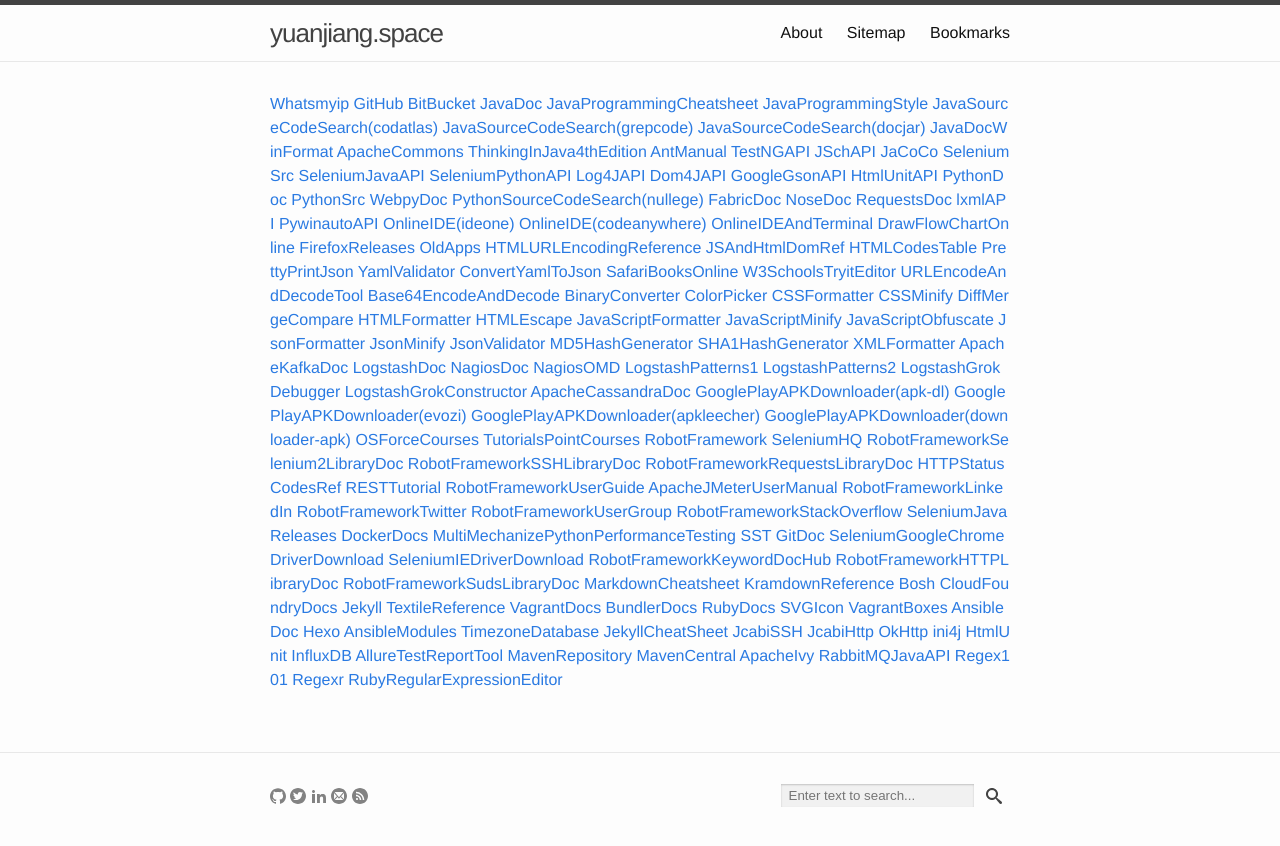
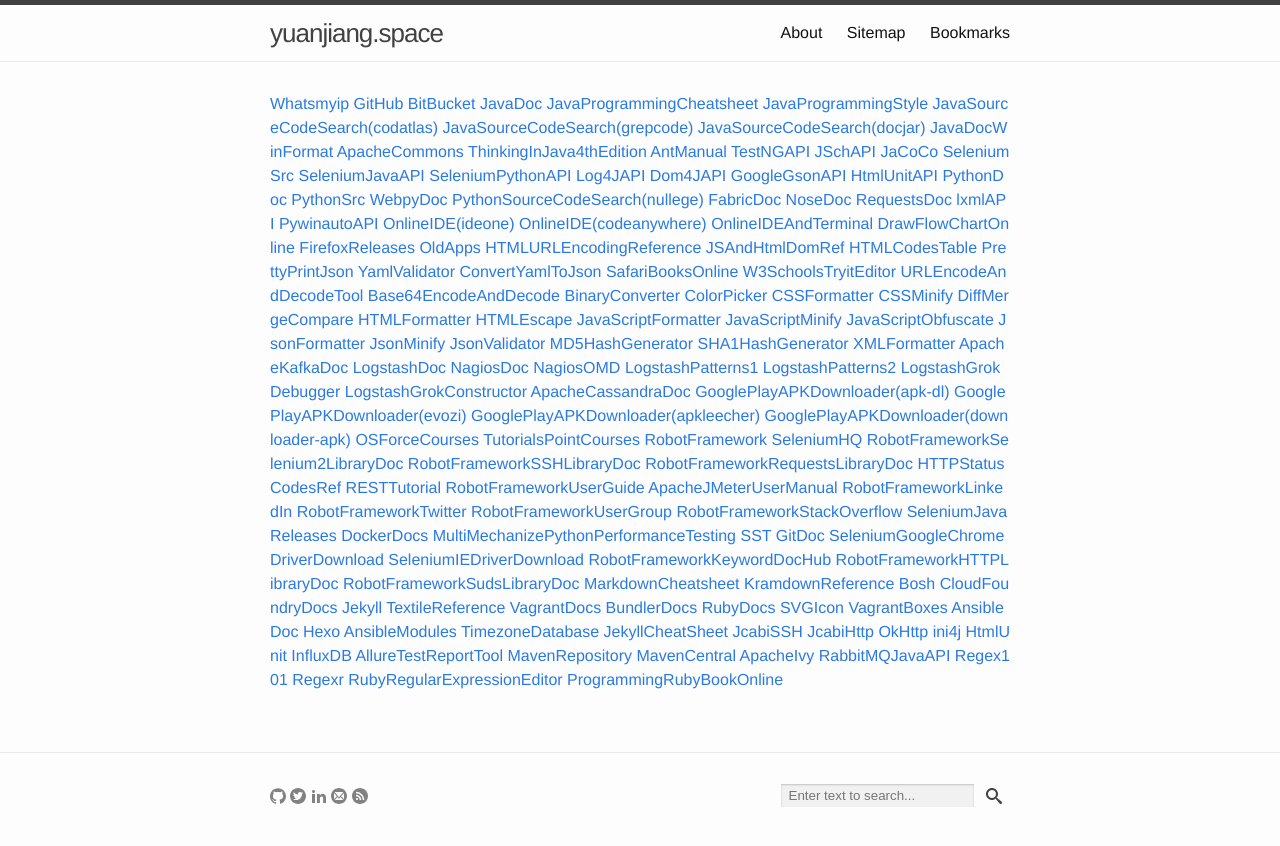
Before and after one commit to yuan-jiang/yuan-jiang.github.io, a Jekyll site: the page built from bookmarks.md, in a window 1280 px wide. Shown: the top 846 px of the page. Built offline with Jekyll 4.4.1, drawn with Linux system fonts in a browser that asks for light colours.

Commit message:
Update bookmarks.yml

```diff
--- a/_data/bookmarks.yml
+++ b/_data/bookmarks.yml
@@ -262,3 +262,5 @@
   link: http://regexr.com/
 - description: RubyRegularExpressionEditor
   link: http://rubular.com/
+- description: ProgrammingRubyBookOnline
+  link: http://ruby-doc.com/docs/ProgrammingRuby/
```
